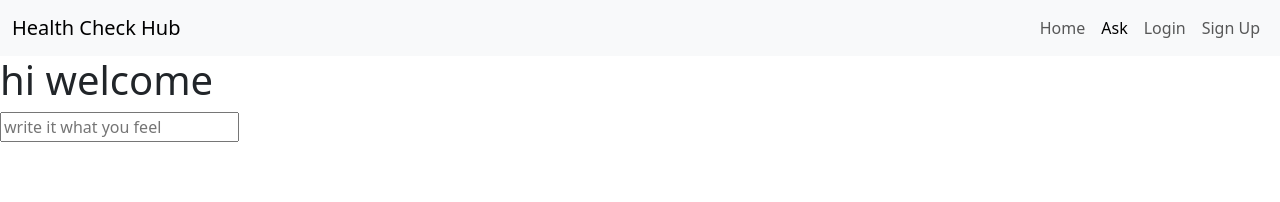
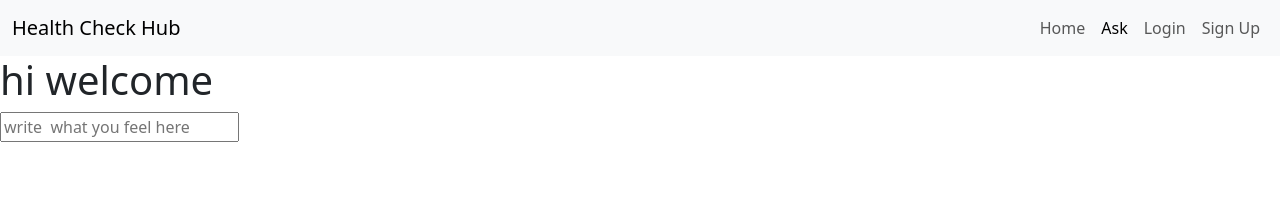
Before and after one commit to Motuma5200/hch-frontend, a React (Vite) app: page /ask in a window 1280 px wide. Shown: the top 202 px of the page. Built offline with nearby package versions, Linux system fonts and the light colour scheme.

Commit message:
corrected input placeholder

```diff
--- a/src/pages/Ask.jsx
+++ b/src/pages/Ask.jsx
@@ -4,6 +4,6 @@ export default function Ask()
     <h1>
       hi welcome
     </h1>
-    <input type="text" placeholder="write it what you feel"/>
+    <input type="text" placeholder="write  what you feel here"/>
   </div>
 }
```
